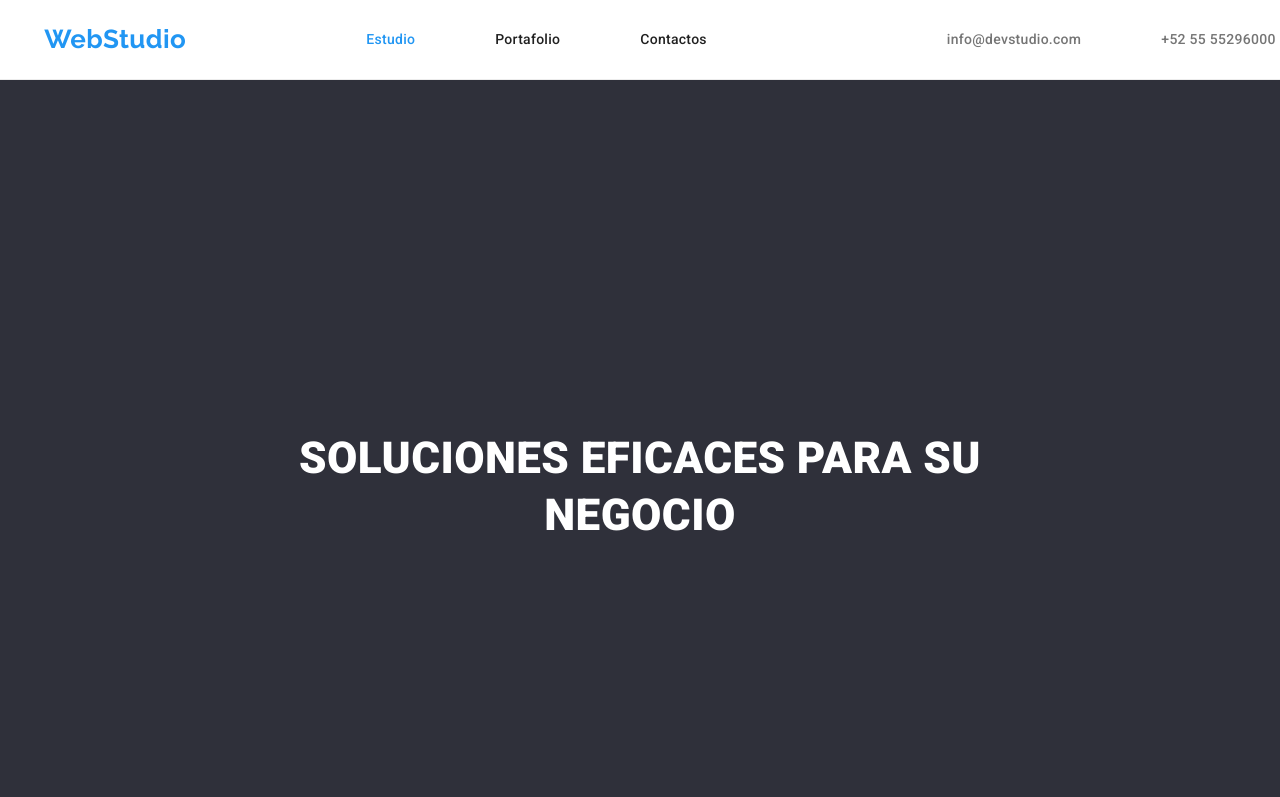
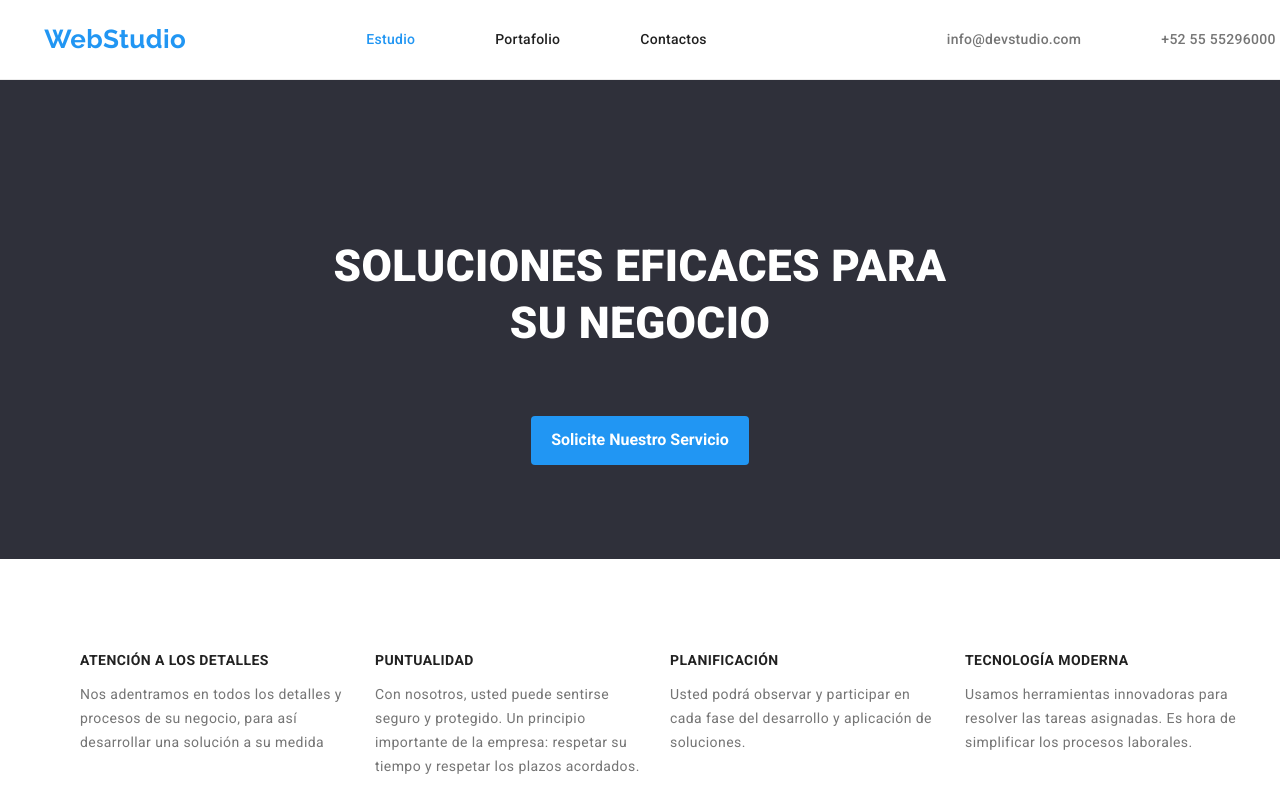
Before and after one commit to Karoll94/goit-markup-hw-03, a plain HTML site: page index.html in a window 1280 px wide. Shown: the top 797 px of the page. Drawn offline with nearby package versions, Linux system fonts and the light colour scheme.

Commit message:
padding settings

```diff
--- a/css/styles.css
+++ b/css/styles.css
@@ -158,6 +158,7 @@ a {
     text-align: center;
     list-style: none;
     box-shadow: 0px 1px 3px rgba(0, 0, 0, 0.12), 0px 1px 1px rgba(0, 0, 0, 0.14), 0px 2px 1px rgba(0, 0, 0, 0.2);
+    padding-bottom: 30px;
 }
 
 .team h2 {
@@ -254,7 +255,7 @@ header nav .nav-menu {
     font-weight: 900;
     line-height: 1.3em;
     text-transform: capitalize;
-    padding: 20%;
+    padding: 5% 25%;
 }
 
 /* Sección del portafolio  */
```
